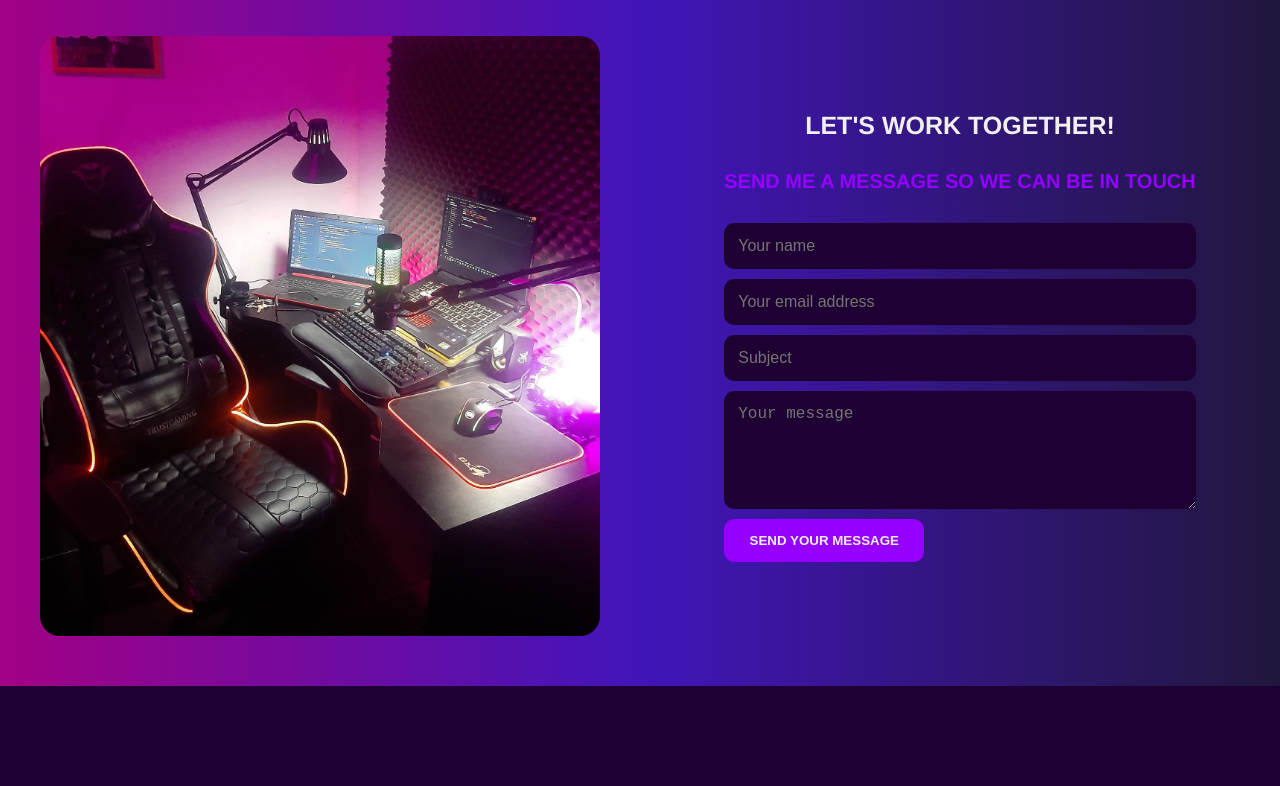
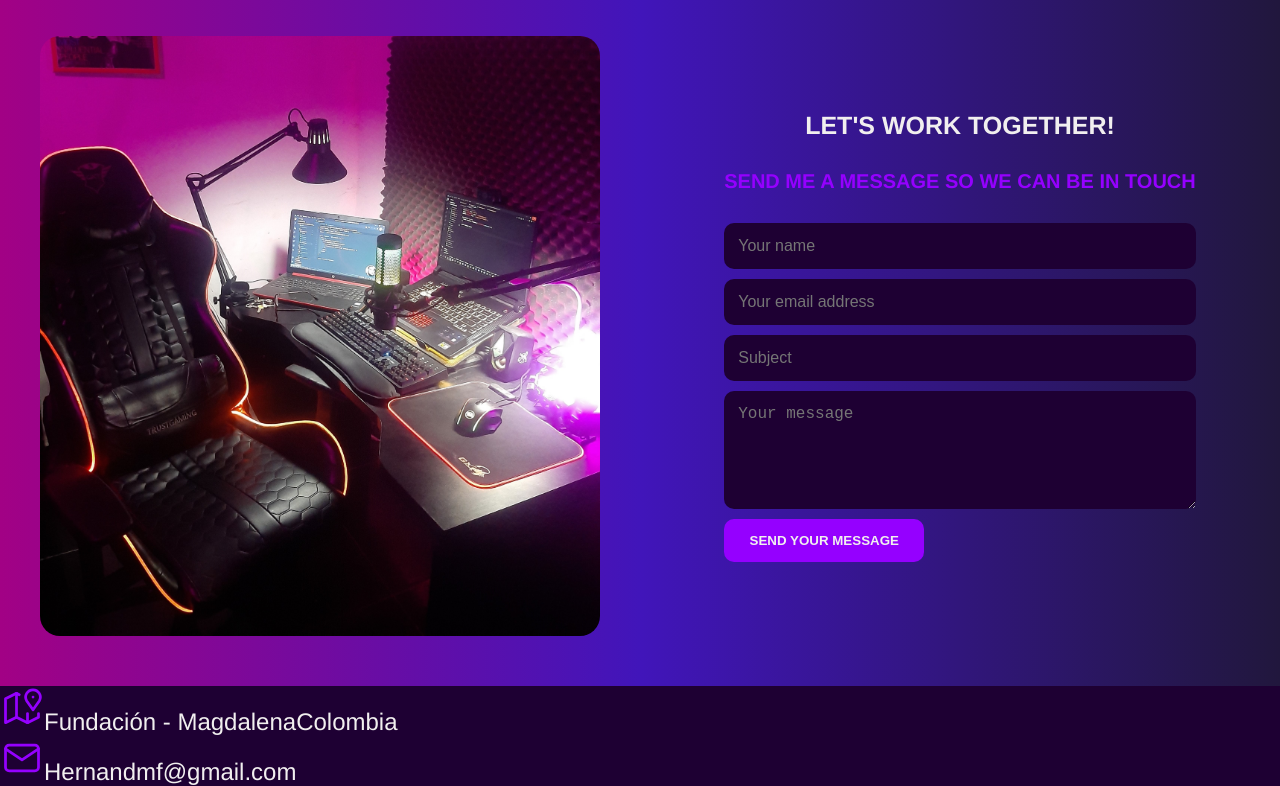
Before and after one commit to Hernan1ro/Personal--Portfolio, a React (Vite) app: page / in a window 1280 px wide. Shown: the part 3863-4649 px from the top of the page. Before the commit the page ends 4549 px from the top, so only its background shows below. Built offline with nearby package versions, Linux system fonts and the light colour scheme.

Commit message:
contact information html

```diff
--- /dev/null
+++ b/src/components/Icon/Email.jsx
@@ -0,0 +1,24 @@
+import React from "react";
+
+const EmailIcon = () => {
+  return (
+    <svg
+      xmlns="http://www.w3.org/2000/svg"
+      className="icon icon-tabler icon-tabler-mail"
+      width={44}
+      height={44}
+      viewBox="0 0 24 24"
+      strokeWidth="1.5"
+      stroke="#9500ff"
+      fill="none"
+      strokeLinecap="round"
+      strokeLinejoin="round"
+    >
+      <path stroke="none" d="M0 0h24v24H0z" fill="none" />
+      <rect x={3} y={5} width={18} height={14} rx={2} />
+      <polyline points="3 7 12 13 21 7" />
+    </svg>
+  );
+};
+
+export default EmailIcon;
--- /dev/null
+++ b/src/components/Icon/PinIcon.jsx
@@ -0,0 +1,27 @@
+import React from "react";
+
+const PinIcon = () => {
+  return (
+    <svg
+      xmlns="http://www.w3.org/2000/svg"
+      className="icon icon-tabler icon-tabler-map-2"
+      width={44}
+      height={44}
+      viewBox="0 0 24 24"
+      strokeWidth="1.5"
+      stroke="#9500ff"
+      fill="none"
+      strokeLinecap="round"
+      strokeLinejoin="round"
+    >
+      <path stroke="none" d="M0 0h24v24H0z" fill="none" />
+      <line x1={18} y1={6} x2={18} y2="6.01" />
+      <path d="M18 13l-3.5 -5a4 4 0 1 1 7 0l-3.5 5" />
+      <polyline points="10.5 4.75 9 4 3 7 3 20 9 17 15 20 21 17 21 15" />
+      <line x1={9} y1={4} x2={9} y2={17} />
+      <line x1={15} y1={15} x2={15} y2={20} />
+    </svg>
+  );
+};
+
+export default PinIcon;
--- a/src/containers/Footer/index.jsx
+++ b/src/containers/Footer/index.jsx
@@ -1,9 +1,21 @@
 import React from "react";
+import PinIcon from "../../components/Icon/PinIcon.jsx";
+import EmailIcon from "../../components/Icon/Email.jsx";
 
 const Footer = () => {
   return (
     <footer>
-      <div className="contact-info"></div>
+      <div className="contact-info">
+        <div className="location">
+          <PinIcon />
+          <span>Fundación - Magdalena</span>
+          <span>Colombia</span>
+        </div>
+        <div className="email">
+          <EmailIcon />
+          <span>Hernandmf@gmail.com</span>
+        </div>
+      </div>
       <div className="resume-info"></div>
       <div className="social-media"></div>
       <div className="copyright"></div>
```
Also changed, not shown: src/assets/email-icon.svg (added), src/assets/pin-icon.svg (added).
